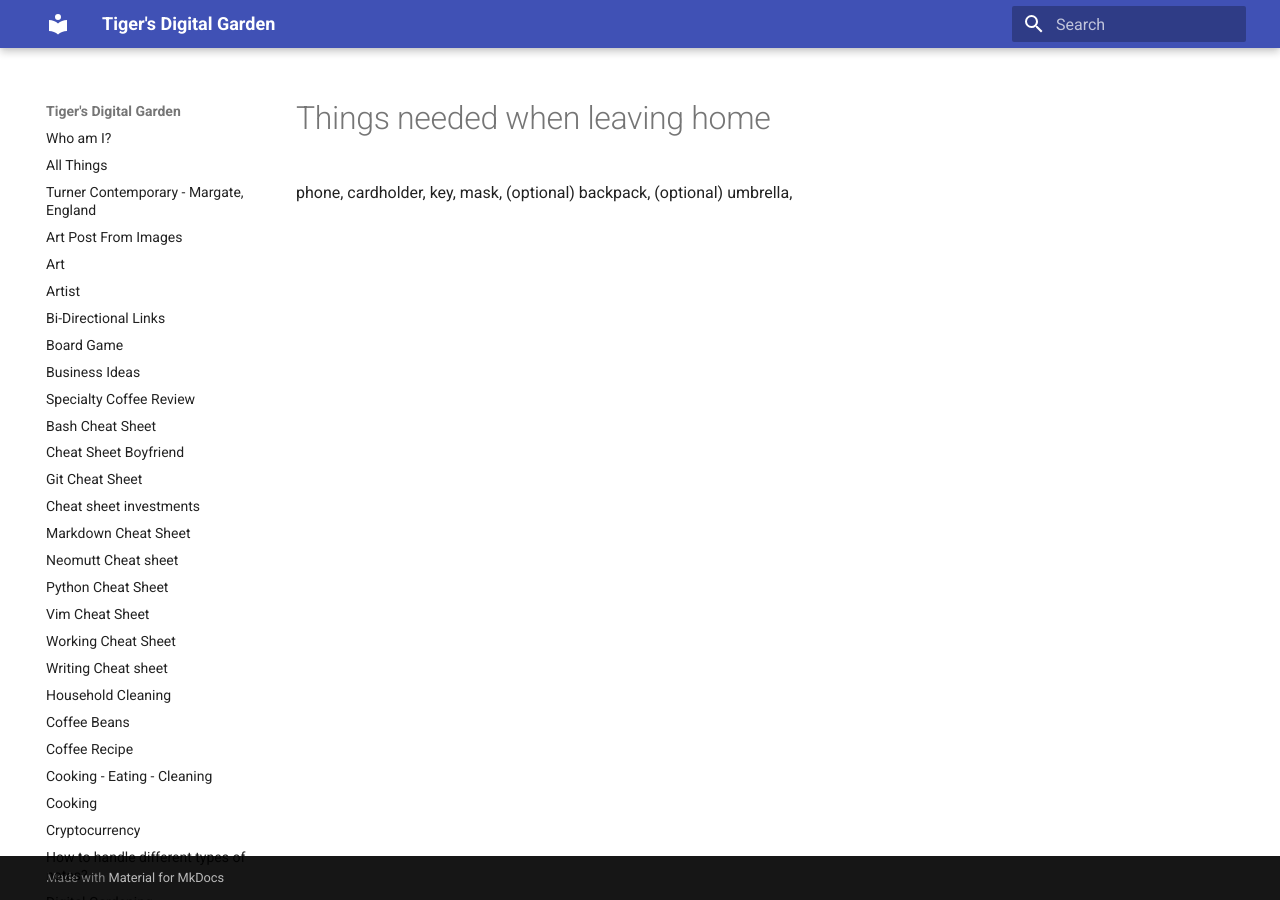
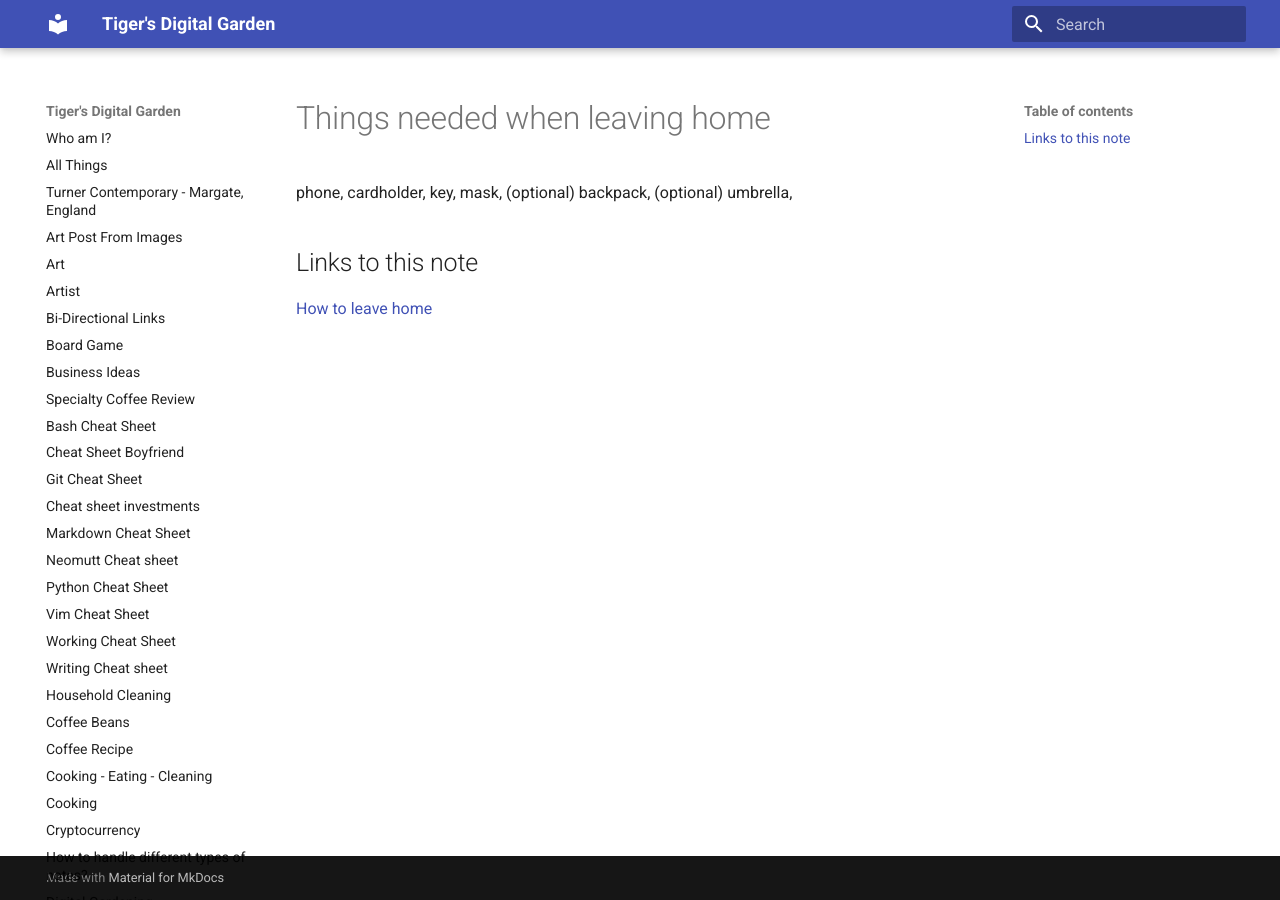
Before and after one commit to ynotstartups/notes, an MkDocs documentation site: the page built from notes/things-needed-when-leave-home.md, in a window 1280 px wide. Built offline with MkDocs 1.6.1 and Material for MkDocs 9.7.7, drawn with Linux system fonts in a browser that asks for light colours.

Commit message:
generate links

```diff
--- a/notes/farmer.md
+++ b/notes/farmer.md
@@ -9,3 +9,6 @@ Is this my first step in becoming a farmer or gardener?
 ## Avocado
 
 ![avocado](images/farmer/avocado.jpg)
+## Links to this note
+
+[Who am I?](index.md)
--- a/notes/how-to-make-all-purpose-cleaner.md
+++ b/notes/how-to-make-all-purpose-cleaner.md
@@ -7,3 +7,6 @@ Combine
 - 1 teaspoon baking soda
 - 1/4 teaspoon liquid dish soap
 - 3 drops of essential oils
+## Links to this note
+
+[Index How To](index-how-to.md)
--- a/notes/how-to-play-azul.md
+++ b/notes/how-to-play-azul.md
@@ -3,3 +3,6 @@
 - Finish the game in round 5
 - Focus on row 1, 2, and 3
 - When it is easy, do row 4 and 5
+## Links to this note
+
+[Index How To](index-how-to.md)
--- a/notes/how-to-play-targi.md
+++ b/notes/how-to-play-targi.md
@@ -4,3 +4,6 @@
 1. Make as many rows with the same tribe card
 1. Gather enough food to exchange for three golds in one turn
 1. Gather food to prepare for raid, priorities losing food rather than victory point
+## Links to this note
+
+[Index How To](index-how-to.md)
--- a/notes/things-needed-when-leave-home.md
+++ b/notes/things-needed-when-leave-home.md
@@ -1,3 +1,6 @@
 # Things needed when leaving home
 
 phone, cardholder, key, mask, (optional) backpack, (optional) umbrella,
+## Links to this note
+
+[How to leave home](how-to-leave-home.md)
```
Also changed, not shown: notes/how-to-play-welcome-to.md (+1 -1 lines).
